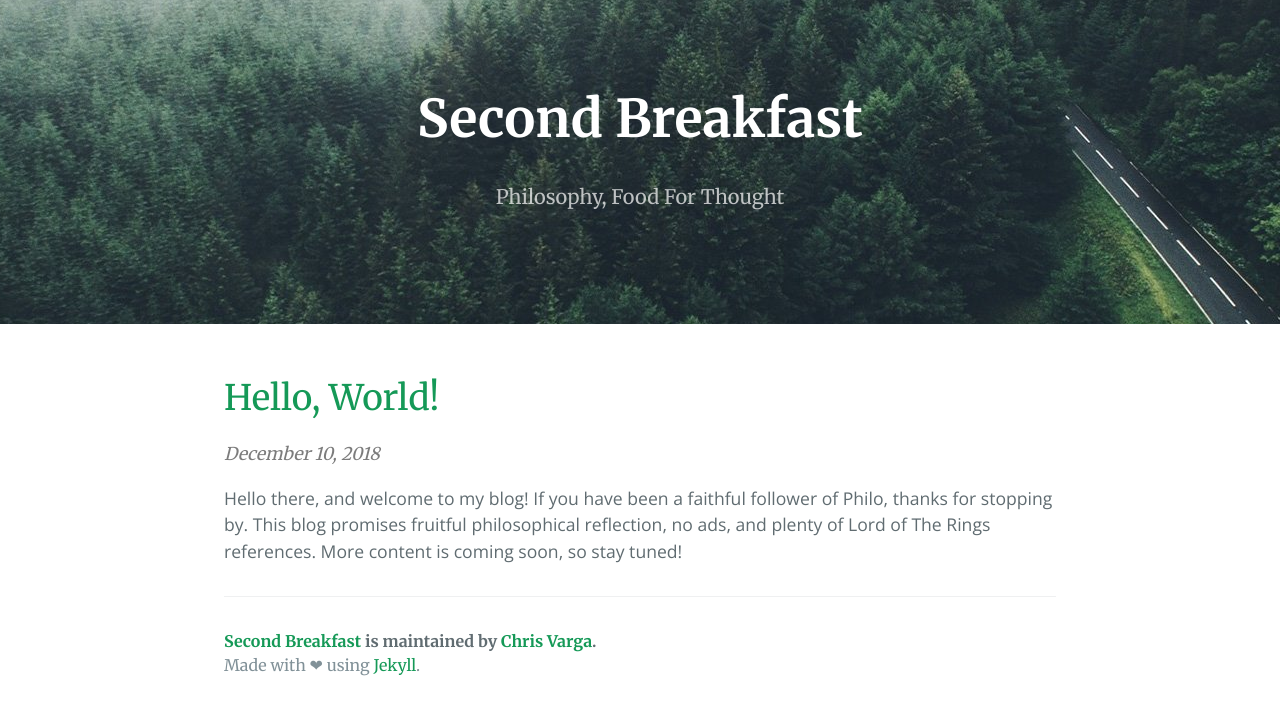
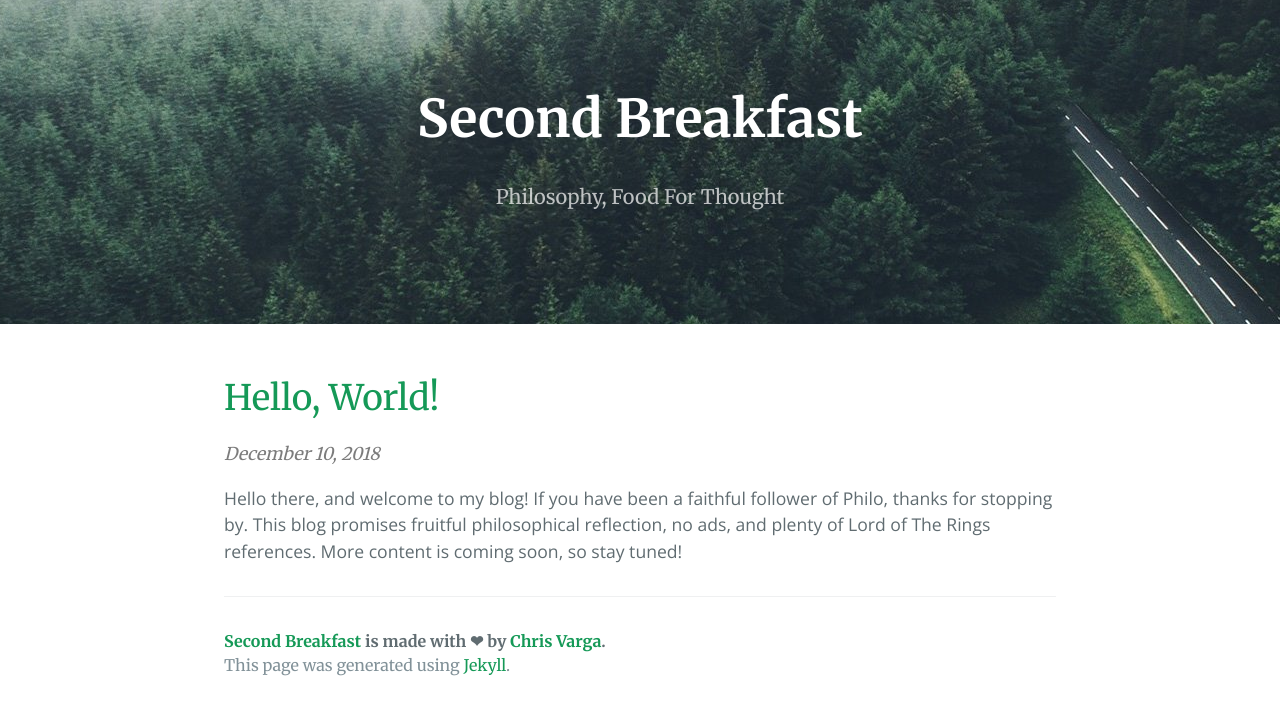
Before and after one commit to second-breakfast/second-breakfast.github.io, a Jekyll site: the page built from index.html, in a window 1280 px wide. Shown: the top 715 px of the page. Built offline with Jekyll 4.4.1, drawn with Linux system fonts in a browser that asks for light colours; the list of posts is cut into pages by our own code.

Commit message:
Update page footer

```diff
--- a/_includes/page-footer.html
+++ b/_includes/page-footer.html
@@ -1,4 +1,4 @@
 <footer class="site-footer">
-  <span class="site-footer-owner"><a href="{{ site.url }}">{{ site.title }}</a> is maintained by <a href="{{ site.baseurl }}/about">{{ site.author.name }}</a>.</span>
-  <span class="site-footer-credits">Made with &#x2764; using <a target="_blank" href="https://jekyllrb.com/">Jekyll</a>.</span>
+  <span class="site-footer-owner"><a href="{{ site.url }}">{{ site.title }}</a> is made with &#x2764; by <a href="{{ site.baseurl }}/about">{{ site.author.name }}</a>.</span>
+  <span class="site-footer-credits">This page was generated using <a target="_blank" href="https://jekyllrb.com/">Jekyll</a>.</span>
 </footer>
```
